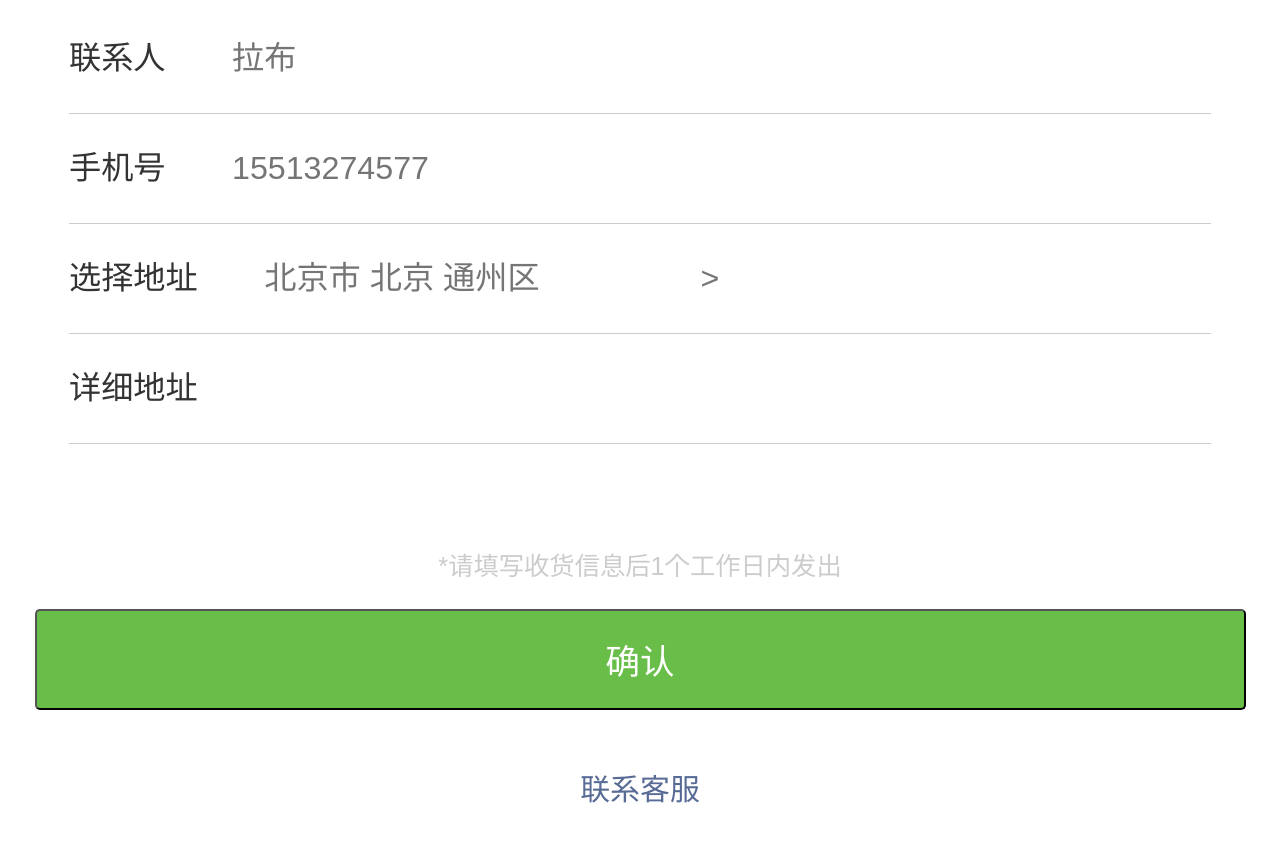
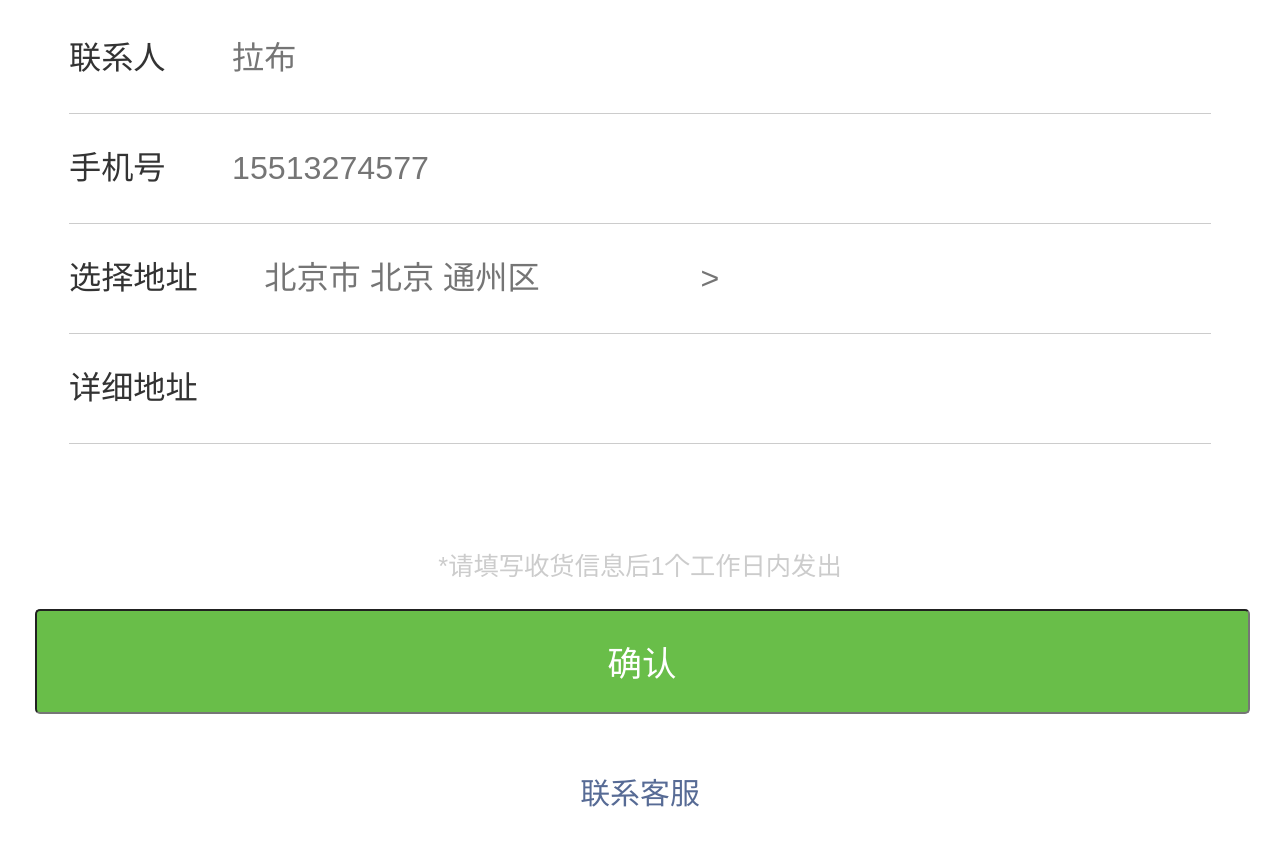
Before and after one commit to cxn1225/cxn1225.github.io, a plain HTML site: page 作业6/附加-领取礼品.html in a window 1280 px wide. Shown: the part 782-1628 px from the top of the page. Drawn offline with Linux system fonts and the light colour scheme.

Commit message:
Add files via upload

```diff
--- a/作业6/css/赠送成功.css
+++ b/作业6/css/赠送成功.css
@@ -77,7 +77,7 @@ html {
 	text-align: center;
 	font-size: 0.3rem;
 	margin-top: 0.2rem;
-
+	border: 0;
 }
 
 .footer {
--- a/作业6/css/赠送页面.css
+++ b/作业6/css/赠送页面.css
@@ -138,6 +138,7 @@ html {
 	text-align: center;
 	font-size: 0.3rem;
 	margin-top: 0.75rem;
+	border: 0;
 }
 
 
--- a/作业6/css/附加-我的礼品.css
+++ b/作业6/css/附加-我的礼品.css
@@ -94,6 +94,7 @@ p {
 	text-align: center;
 	font-size: 0.3rem;
 	margin-top: 0.2rem;
+	border: 0;
 }
 
 .footer {
--- a/作业6/css/附加-收礼.css
+++ b/作业6/css/附加-收礼.css
@@ -126,7 +126,7 @@ html {
 	text-align: center;
 	font-size: 0.3rem;
 	margin-top: 2.45rem;
-
+	border: 0;
 }
 
 
--- a/作业6/附加-领取礼品.html
+++ b/作业6/附加-领取礼品.html
@@ -61,7 +61,7 @@
 				</div>
 			</div>
 			<p class="zhu">*请填写收货信息后1个工作日内发出</p>
-			<input type="button" name="" id="bt" value="确认" />
+			<input type="" name="" id="bt" value="确认" />
 			<div class="footer">
 				<a href="" style="font-size: 0.26rem; color: #576b95;">联系客服</a>
 			</div>
@@ -74,8 +74,8 @@
 					<p class="p2">新建村二期底层 &nbsp;12号楼 &nbsp;一单元</p>
 					<p class="p2">1101</p>
 				</div>
-				<input type="button" name="" id="bt1" value="取消" />
-				<input type="button" name="" id="bt2" value="确认" />
+				<input type="" name="" id="bt1" value="取消" />
+				<input type="" name="" id="bt2" value="确认" />
 			</div>
 			<div id="wai">
 
```
Also changed, not shown: 作业6/赠送成功.html (line endings or trailing spaces), 作业6/赠送页面.html (line endings or trailing spaces), 作业6/附加-我的礼品.html (line endings or trailing spaces), 作业6/附加-收礼.html (line endings or trailing spaces).
